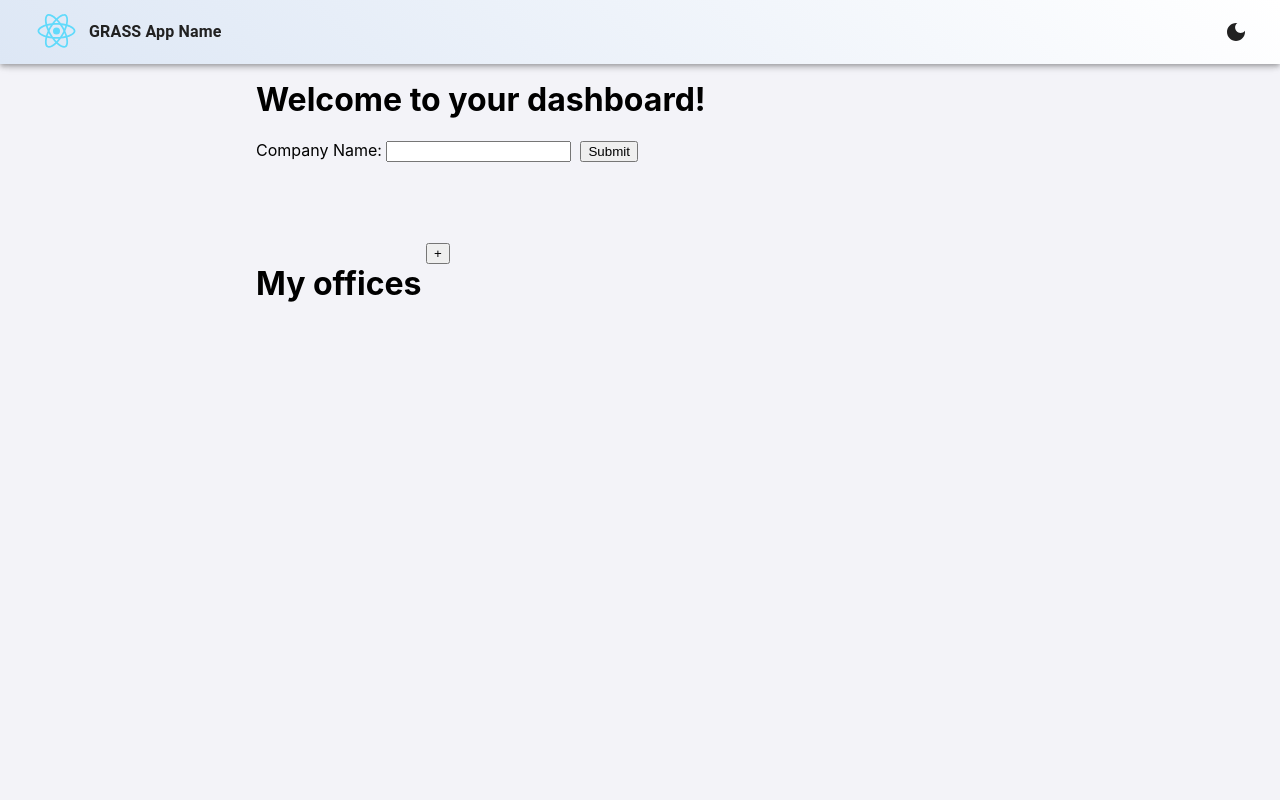
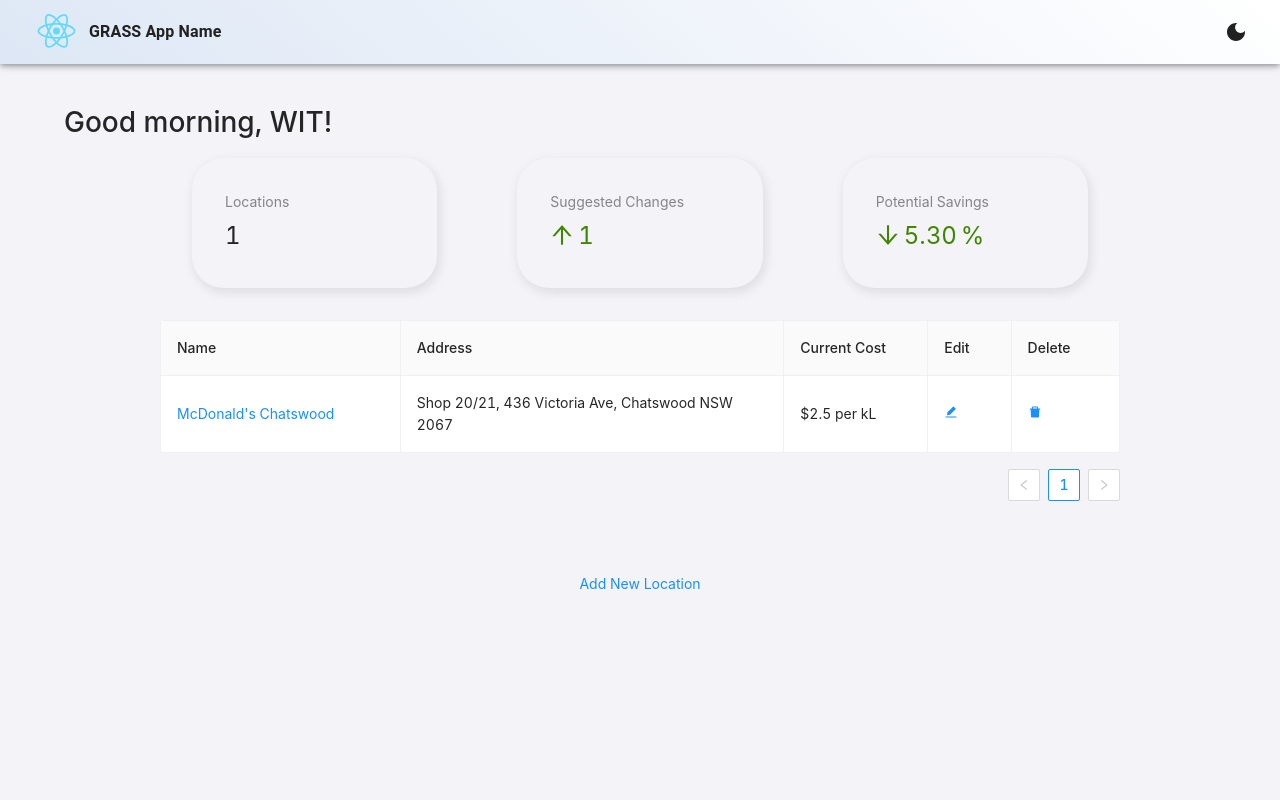
Before and after one commit to gracexkan/wit-hackathon, a React (Create React App) app in the folder frontend/: page / in a window 1280 px wide. Shown: the top 800 px of the page. Built offline with nearby package versions, Linux system fonts and the light colour scheme; what twin.macro would draw is missing.

Commit message:
dashboard basic

```diff
--- a/frontend/src/App.js
+++ b/frontend/src/App.js
@@ -8,8 +8,7 @@ import AppContextProvider from './contexts/AppContext';
 
 import Navbar from './components/Navbar';
 import Footer from './components/Footer';
-import Name from './components/dashboard/companyName';
-import Offices from './components/dashboard/companyOffices';
+import Dashboard from './components/dashboard/Dashboard';
 
 import GlobalStyles from './GlobalStyles';
 
@@ -66,8 +65,7 @@ const App = () => {
       <ThemeProvider theme={darkMode ? darkTheme : lightTheme}>
         <GlobalStyles />
         <StyledApp>
-          <Name />
-          <Offices />
+          <Dashboard />
           <StyledBox>
             <Navbar handleToggleDarkMode={() => setDarkMode(!darkMode)} />
             <Footer />
--- /dev/null
+++ b/frontend/src/components/dashboard/AddNew.jsx
@@ -0,0 +1,12 @@
+import React from 'react'
+import './dashboard.css'
+
+function AddNew() {
+	return (
+		<div className='addnew'>
+			<a>Add New Location</a>
+		</div>
+	)
+}
+
+export default AddNew
--- /dev/null
+++ b/frontend/src/components/dashboard/Dashboard.jsx
@@ -0,0 +1,19 @@
+import React from 'react'
+import Name from './Name'
+import Offices from './Offices'
+import AddNew from './AddNew'
+import Widget from './dashboardWidgets/Widget'
+import './dashboard.css'
+
+function Dashboard() {
+	return (
+		<>
+			<Name />
+			<Widget />
+			<Offices />
+			<AddNew />
+		</>
+	)
+}
+
+export default Dashboard
--- /dev/null
+++ b/frontend/src/components/dashboard/Name.jsx
@@ -0,0 +1,11 @@
+import React from 'react'
+
+function Name() {
+	return (
+		<div style={{ marginLeft: '5%', marginTop: '100px' }}>
+			<h1>Good morning, WIT!</h1>
+		</div>
+	)
+}
+
+export default Name
--- /dev/null
+++ b/frontend/src/components/dashboard/Offices.jsx
@@ -0,0 +1,181 @@
+import { Form, Input, InputNumber, Popconfirm, Table, Typography } from 'antd';
+import React, { useState } from 'react';
+import {AiFillDelete, AiFillEdit} from 'react-icons/ai'
+const originData = [];
+
+for (let i = 0; i < 1; i++) {
+  originData.push({
+    key: i.toString(),
+    name: `McDonald's Chatswood`,
+    curr: '$2.5 per kL',
+    address: `Shop 20/21, 436 Victoria Ave, Chatswood NSW 2067`,
+  });
+}
+
+const EditableCell = ({
+  editing,
+  dataIndex,
+  title,
+  inputType,
+  record,
+  index,
+  children,
+  ...restProps
+}) => {
+  const inputNode = inputType === 'number' ? <InputNumber /> : <Input />;
+  return (
+    <td {...restProps}>
+      {editing ? (
+        <Form.Item
+          name={dataIndex}
+          style={{
+            margin: 0,
+          }}
+          rules={[
+            {
+              required: true,
+              message: `Please Input ${title}!`,
+            },
+          ]}
+        >
+          {inputNode}
+        </Form.Item>
+      ) : (
+        children
+      )}
+    </td>
+  );
+};
+
+const Offices = () => {
+  const [form] = Form.useForm();
+  const [data, setData] = useState(originData);
+  const [editingKey, setEditingKey] = useState('');
+
+  const isEditing = (record) => record.key === editingKey;
+
+  const edit = (record) => {
+    form.setFieldsValue({
+      name: '',
+      address: '',
+      ...record,
+    });
+    setEditingKey(record.key);
+  };
+
+  const cancel = () => {
+    setEditingKey('');
+  };
+
+  const save = async (key) => {
+    try {
+      const row = await form.validateFields();
+      const newData = [...data];
+      const index = newData.findIndex((item) => key === item.key);
+
+      if (index > -1) {
+        const item = newData[index];
+        newData.splice(index, 1, { ...item, ...row });
+        setData(newData);
+        setEditingKey('');
+      } else {
+        newData.push(row);
+        setData(newData);
+        setEditingKey('');
+      }
+    } catch (errInfo) {
+      console.log('Validate Failed:', errInfo);
+    }
+  };
+
+  const columns = [
+    {
+      title: 'Name',
+      dataIndex: 'name',
+      width: '25%',
+			render: (text) => <a>{text}</a>,
+      editable: true,
+    },
+    {
+      title: 'Address',
+      dataIndex: 'address',
+      width: '40%',
+      editable: true,
+    },
+    {
+      title: 'Current Cost',
+      dataIndex: 'curr',
+      width: '15%',
+      editable: false,
+    },
+    {
+      title: 'Edit',
+      dataIndex: 'edit',
+      render: (_, record) => {
+        const editable = isEditing(record);
+        return editable ? (
+          <span>
+            <Typography.Link
+              onClick={() => save(record.key)}
+              style={{
+                marginRight: 8,
+              }}
+            >
+              Save
+            </Typography.Link>
+            <Popconfirm title="Sure to cancel?" onConfirm={cancel}>
+              <a>Cancel</a>
+            </Popconfirm>
+          </span>
+        ) : (
+          <Typography.Link disabled={editingKey !== ''} onClick={() => edit(record)}>
+            <AiFillEdit />
+          </Typography.Link>
+        );
+      },
+    },
+		{
+			title: 'Delete',
+			dataIndex: '',
+			key: 'x',
+			render: () => <a><AiFillDelete /></a>,
+		},
+  ];
+  const mergedColumns = columns.map((col) => {
+    if (!col.editable) {
+      return col;
+    }
+
+    return {
+      ...col,
+      onCell: (record) => ({
+        record,
+        inputType: col.dataIndex === 'age' ? 'number' : 'text',
+        dataIndex: col.dataIndex,
+        title: col.title,
+        editing: isEditing(record),
+      }),
+    };
+  });
+  return (
+    <Form form={form} component={false}>
+      <Table
+				className='container'
+        components={{
+          body: {
+            cell: EditableCell,
+          },
+        }}
+        bordered
+        dataSource={data}
+        columns={mergedColumns}
+        rowClassName="editable-row"
+        pagination={{
+          onChange: cancel,
+        }}
+      />
+    </Form>
+  );
+};
+
+export default Offices
--- a/frontend/src/components/dashboard/companyName.js
+++ /dev/null
@@ -1,18 +0,0 @@
-import React from "react";
-
-const Name = () => {
-    return (
-        <div style={{ marginLeft: '20%', marginTop: '80px', width: '80%' }}>
-            <h1>Welcome to your dashboard!</h1>
-            <form>
-                <label>
-                    Company Name:&nbsp;
-                    <input type="text" name="name" /> &nbsp;
-                </label>
-                <input type="submit" value="Submit" /> &nbsp;
-            </form>
-         </div>
-    );
-}
-
-export default Name;
--- a/frontend/src/components/dashboard/companyOffices.js
+++ /dev/null
@@ -1,18 +0,0 @@
-import React from "react";
-
-const Offices = () => {
-    return (
-        <div style={{ marginLeft: '20%', marginTop: '80px', width: '80%', display: "flex" }}>
-            <h1>My offices</h1> &nbsp;
-            <div>
-                <button onClick={addOffice}>+</button>
-            </div>
-         </div>
-    );
-}
-
-function addOffice() {
-    // alert('hello');
-}
-
-export default Offices;
--- /dev/null
+++ b/frontend/src/components/dashboard/dashboard.css
@@ -0,0 +1,6 @@
+.addnew {
+	margin-top: 1.5rem;
+	display: flex;
+	gap: 1.2rem;
+	justify-content: center;
+}
--- /dev/null
+++ b/frontend/src/components/dashboard/dashboardWidgets/Widget.jsx
@@ -0,0 +1,36 @@
+import React from 'react'
+import './widget.css'
+import { ArrowDownOutlined, ArrowUpOutlined } from '@ant-design/icons';
+import { Card, Col, Row, Statistic } from 'antd';
+import "antd/dist/antd.css";
+
+function Widget() {
+	return (
+		<div className='container widget__container'>
+			<Statistic
+									title="Locations"
+									value={1}
+									precision={0}
+									valueStyle={{ color: '#00000' }}
+								/>
+			<Statistic
+									title="Suggested Changes"
+									value={1}
+									precision={0}
+									valueStyle={{ color: '#3f8600' }}
+									prefix={<ArrowUpOutlined />}
+								/>
+			<Statistic
+								title="Potential Savings"
+								value={5.3}
+								precision={2}
+								// valueStyle={{ color: '#cf1322' }}
+								valueStyle={{ color: '#3f8600' }}
+								prefix={<ArrowDownOutlined />}
+								suffix="%"
+							/>
+		</div>
+	)
+}
+
+export default Widget
--- /dev/null
+++ b/frontend/src/components/dashboard/dashboardWidgets/widget.css
@@ -0,0 +1,14 @@
+.widget__container {
+	display: grid;
+	gap: 5rem;
+	grid-template-columns: 1fr 1fr 1fr;
+	max-width: 70%;
+}
+
+.widget__container > div {
+	padding: 2rem 2rem;
+	border-radius: 2rem;
+	border: 1px solid transparent;
+	-webkit-box-shadow: 2px 4px 10px 1px rgba(0, 0, 0, 0.47);
+	box-shadow: 2px 4px 10px 1px rgba(201, 201, 201, 0.47);
+}
--- a/frontend/src/index.css
+++ b/frontend/src/index.css
@@ -11,3 +11,9 @@ code {
   font-family: source-code-pro, Menlo, Monaco, Consolas, 'Courier New',
     monospace;
 }
+
+.container {
+	width: 75%;
+	margin: 0 auto;
+	padding-bottom: 2rem;
+}
```
Also changed, not shown: 1 other file (tests, documents, lock files or other folders).
